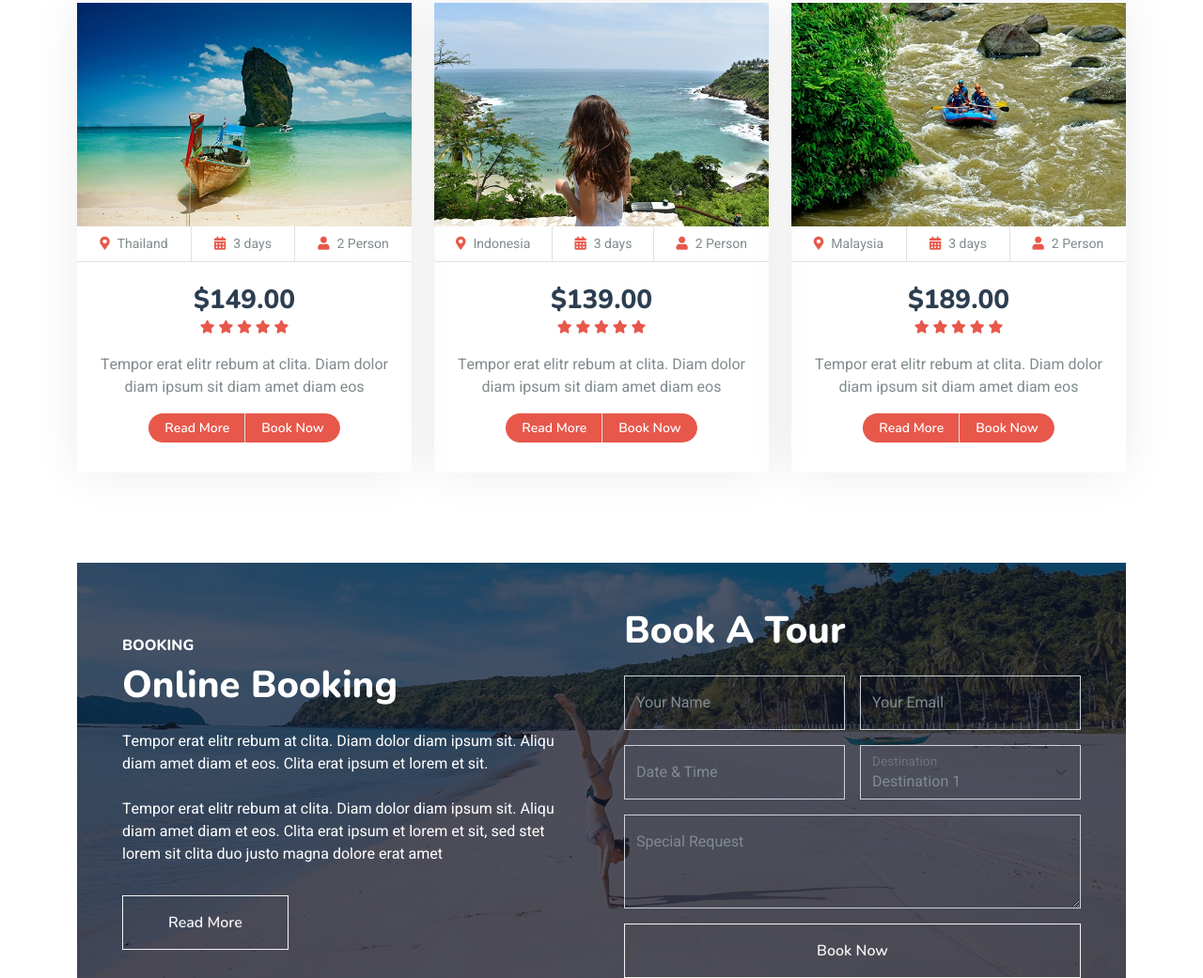
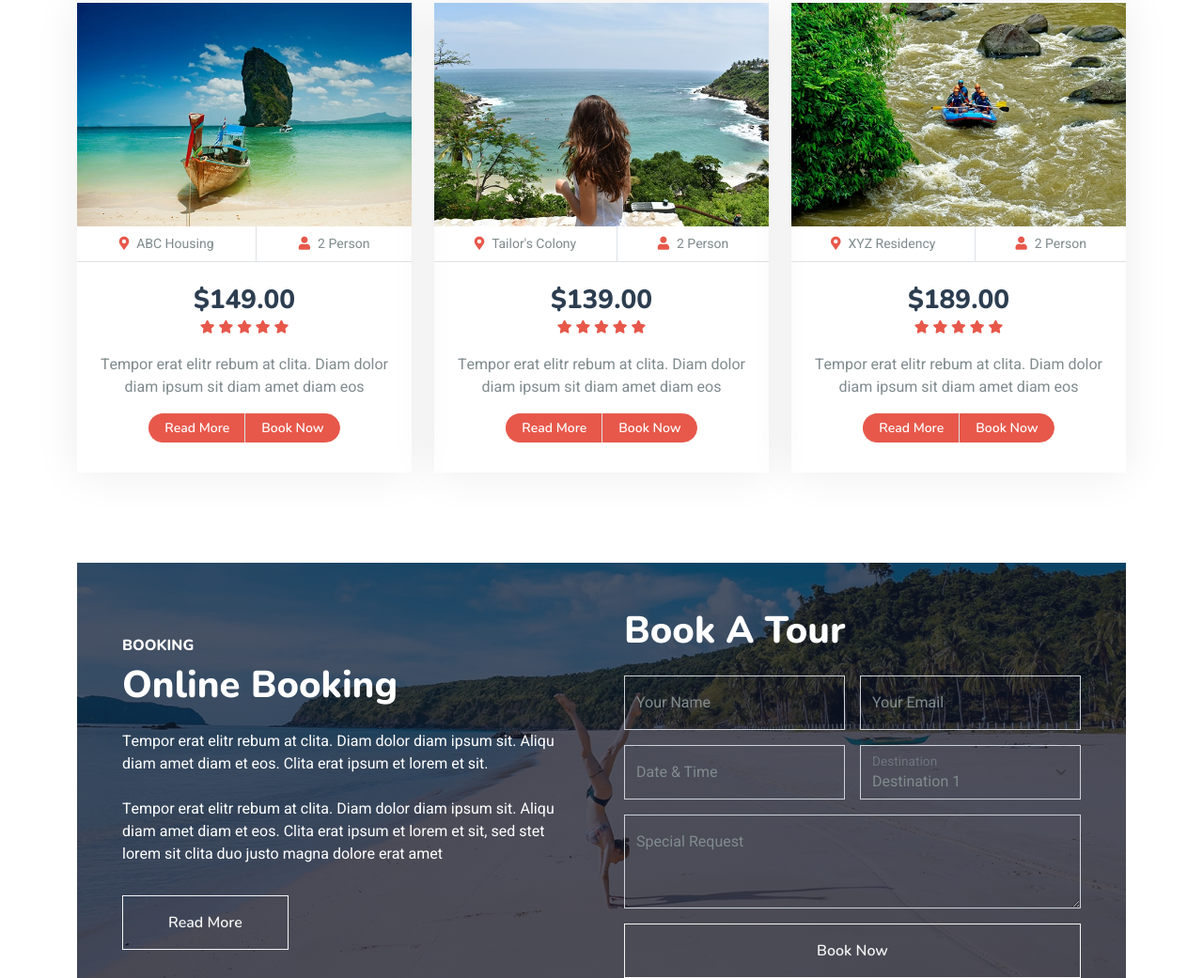
Before and after one commit to TanishqSom/nixstays, a plain HTML site: page index.html in a window 1280 px wide. Shown: the part 3018-4059 px from the top of the page at 94% size. Drawn offline with nearby package versions, Linux system fonts and the light colour scheme.

Commit message:
Add files via upload

```diff
--- a/index.html
+++ b/index.html
@@ -271,8 +271,8 @@
                             <img class="img-fluid" src="img/package-1.jpg" alt="">
                         </div>
                         <div class="d-flex border-bottom">
-                            <small class="flex-fill text-center border-end py-2"><i class="fa fa-map-marker-alt text-primary me-2"></i>Thailand</small>
-                            <small class="flex-fill text-center border-end py-2"><i class="fa fa-calendar-alt text-primary me-2"></i>3 days</small>
+                            <small class="flex-fill text-center border-end py-2"><i class="fa fa-map-marker-alt text-primary me-2"></i>ABC Housing</small>
+                            <!-- <small class="flex-fill text-center border-end py-2"><i class="fa fa-calendar-alt text-primary me-2"></i>3 days</small> -->
                             <small class="flex-fill text-center py-2"><i class="fa fa-user text-primary me-2"></i>2 Person</small>
                         </div>
                         <div class="text-center p-4">
@@ -298,8 +298,8 @@
                             <img class="img-fluid" src="img/package-2.jpg" alt="">
                         </div>
                         <div class="d-flex border-bottom">
-                            <small class="flex-fill text-center border-end py-2"><i class="fa fa-map-marker-alt text-primary me-2"></i>Indonesia</small>
-                            <small class="flex-fill text-center border-end py-2"><i class="fa fa-calendar-alt text-primary me-2"></i>3 days</small>
+                            <small class="flex-fill text-center border-end py-2"><i class="fa fa-map-marker-alt text-primary me-2"></i>Tailor's Colony</small>
+                            <!-- <small class="flex-fill text-center border-end py-2"><i class="fa fa-calendar-alt text-primary me-2"></i>3 days</small> -->
                             <small class="flex-fill text-center py-2"><i class="fa fa-user text-primary me-2"></i>2 Person</small>
                         </div>
                         <div class="text-center p-4">
@@ -325,8 +325,8 @@
                             <img class="img-fluid" src="img/package-3.jpg" alt="">
                         </div>
                         <div class="d-flex border-bottom">
-                            <small class="flex-fill text-center border-end py-2"><i class="fa fa-map-marker-alt text-primary me-2"></i>Malaysia</small>
-                            <small class="flex-fill text-center border-end py-2"><i class="fa fa-calendar-alt text-primary me-2"></i>3 days</small>
+                            <small class="flex-fill text-center border-end py-2"><i class="fa fa-map-marker-alt text-primary me-2"></i>XYZ Residency</small>
+                            <!-- <small class="flex-fill text-center border-end py-2"><i class="fa fa-calendar-alt text-primary me-2"></i>3 days</small> -->
                             <small class="flex-fill text-center py-2"><i class="fa fa-user text-primary me-2"></i>2 Person</small>
                         </div>
                         <div class="text-center p-4">
```
